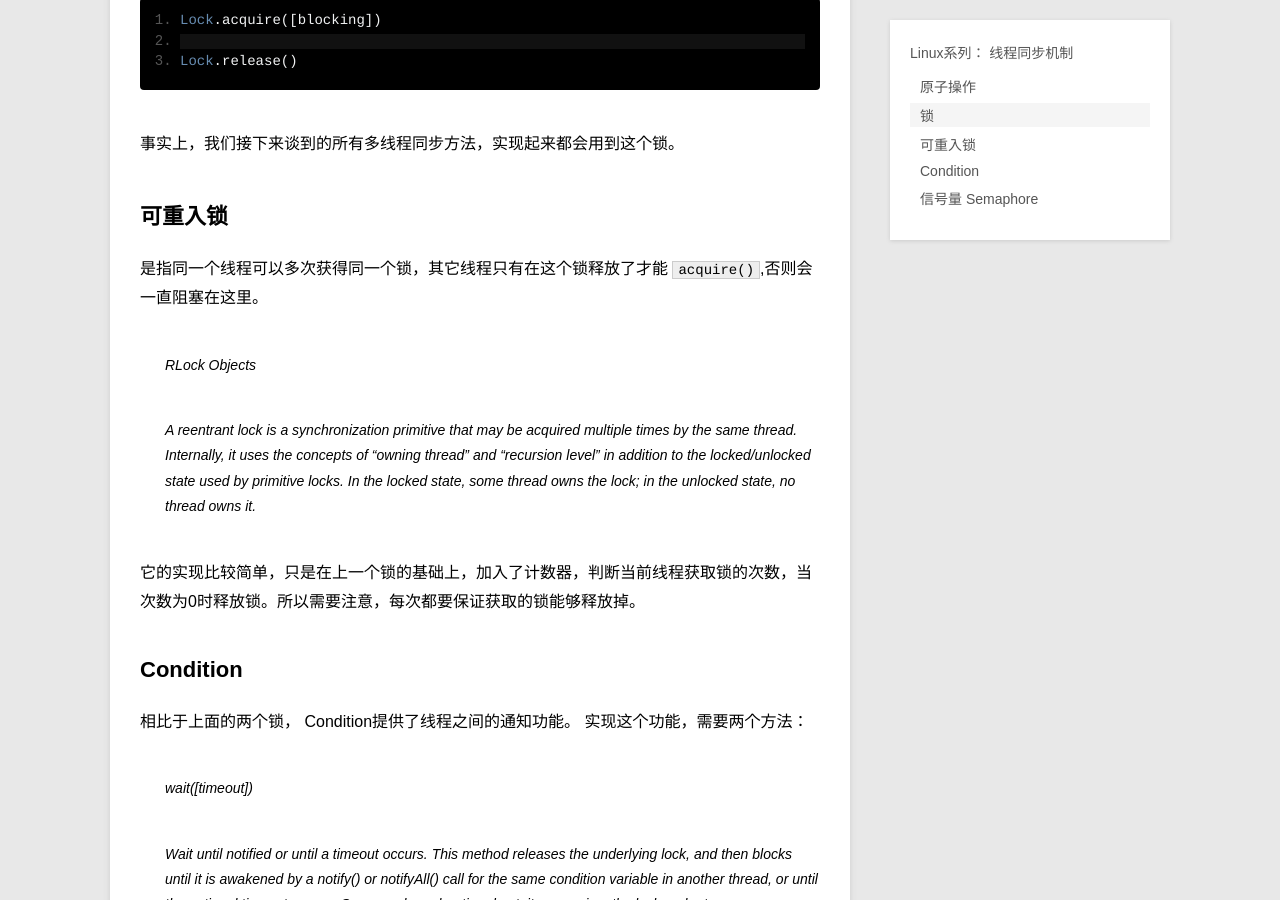
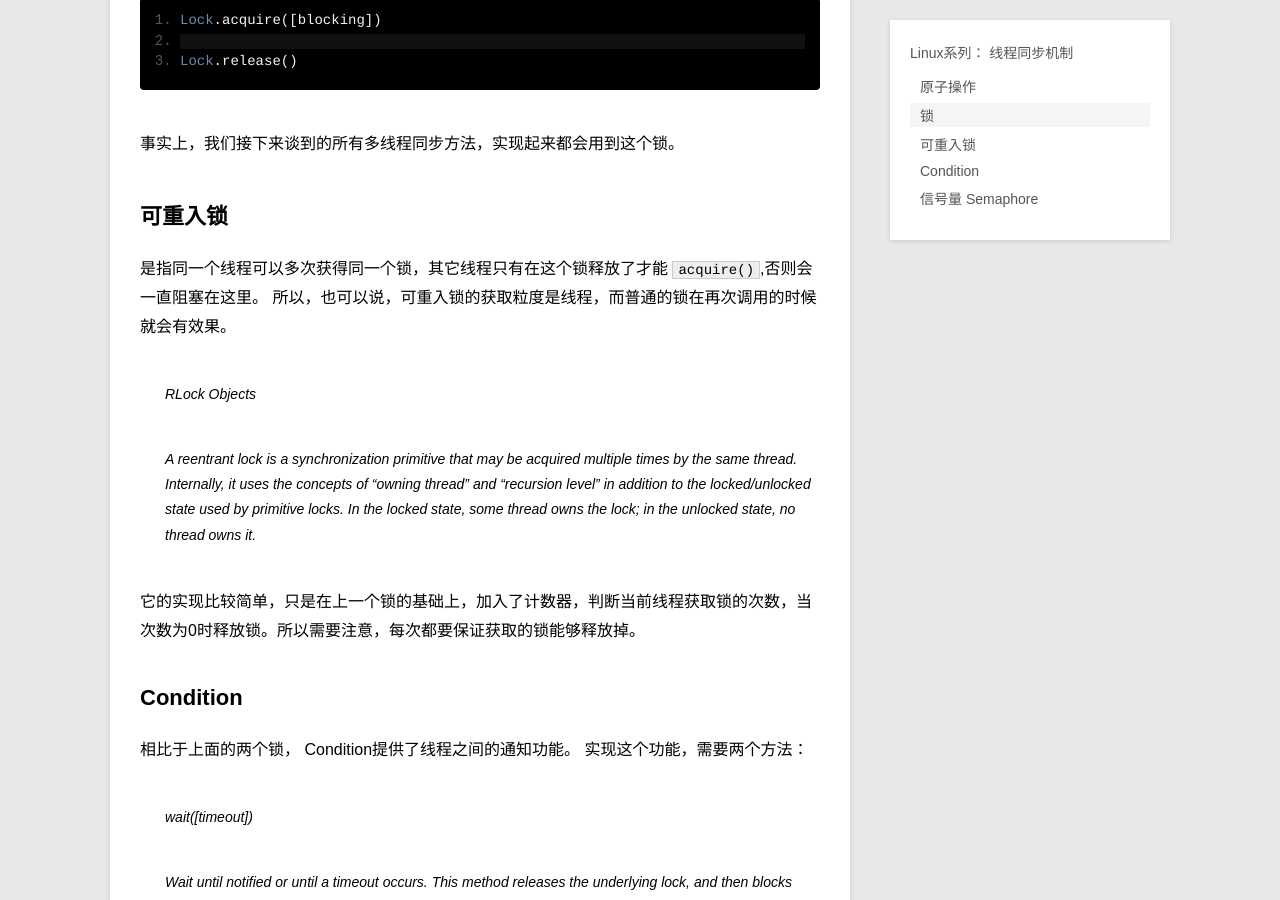
Before and after one commit to tylderen/tylderen.github.io, a Jekyll site: the page built from _posts/blog/2016-08-21-linux-multi-threads.md, in a window 1280 px wide and 900 px high, scrolled down 2767 px. Built offline with Jekyll 4.4.1, drawn with Linux system fonts in a browser that asks for light colours; Markdown is read by kramdown in place of the engine named in the settings.

Commit message:
Update 2016-08-21-linux-multi-threads.md

```diff
--- a/_posts/blog/2016-08-21-linux-multi-threads.md
+++ b/_posts/blog/2016-08-21-linux-multi-threads.md
@@ -97,6 +97,7 @@ Lock.release()
 ## 可重入锁
 
 是指同一个线程可以多次获得同一个锁，其它线程只有在这个锁释放了才能 `acquire()`,否则会一直阻塞在这里。
+所以，也可以说，可重入锁的获取粒度是线程，而普通的锁在再次调用的时候就会有效果。
 
 > RLock Objects
 
```
